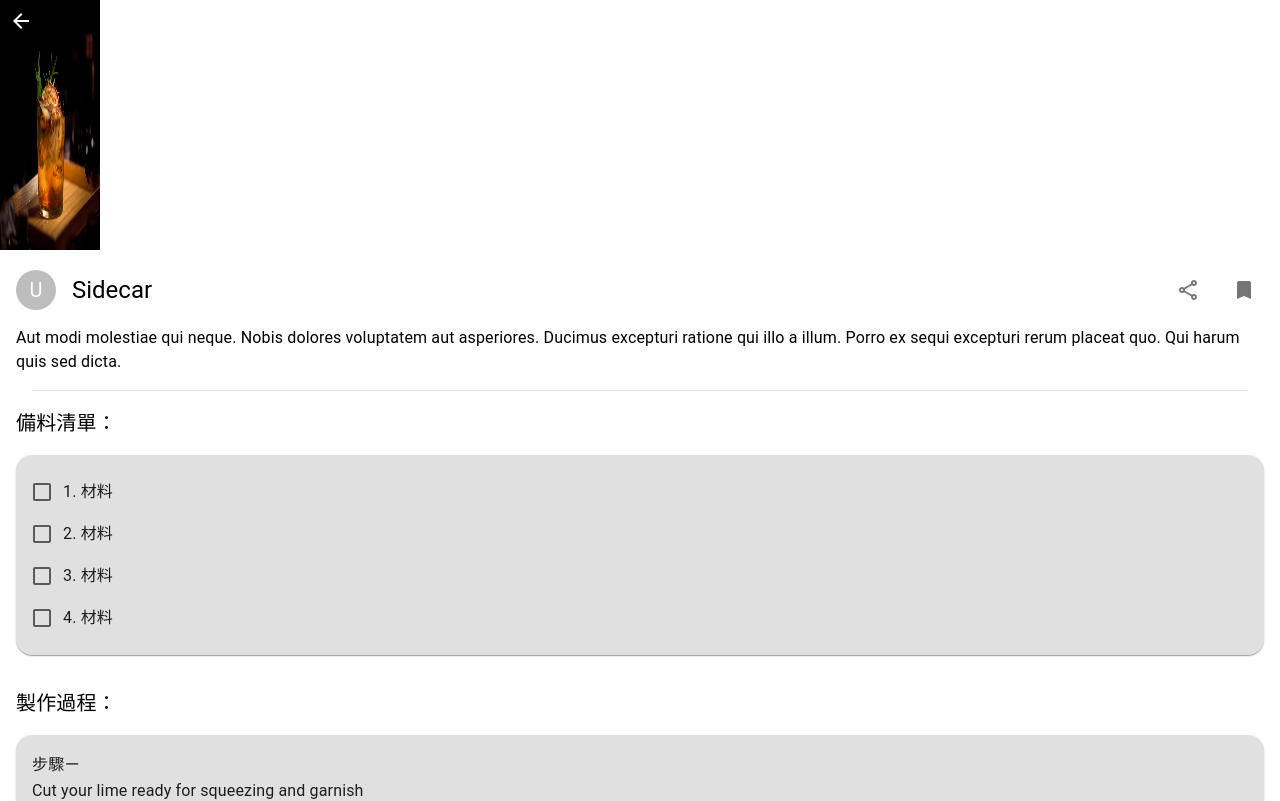
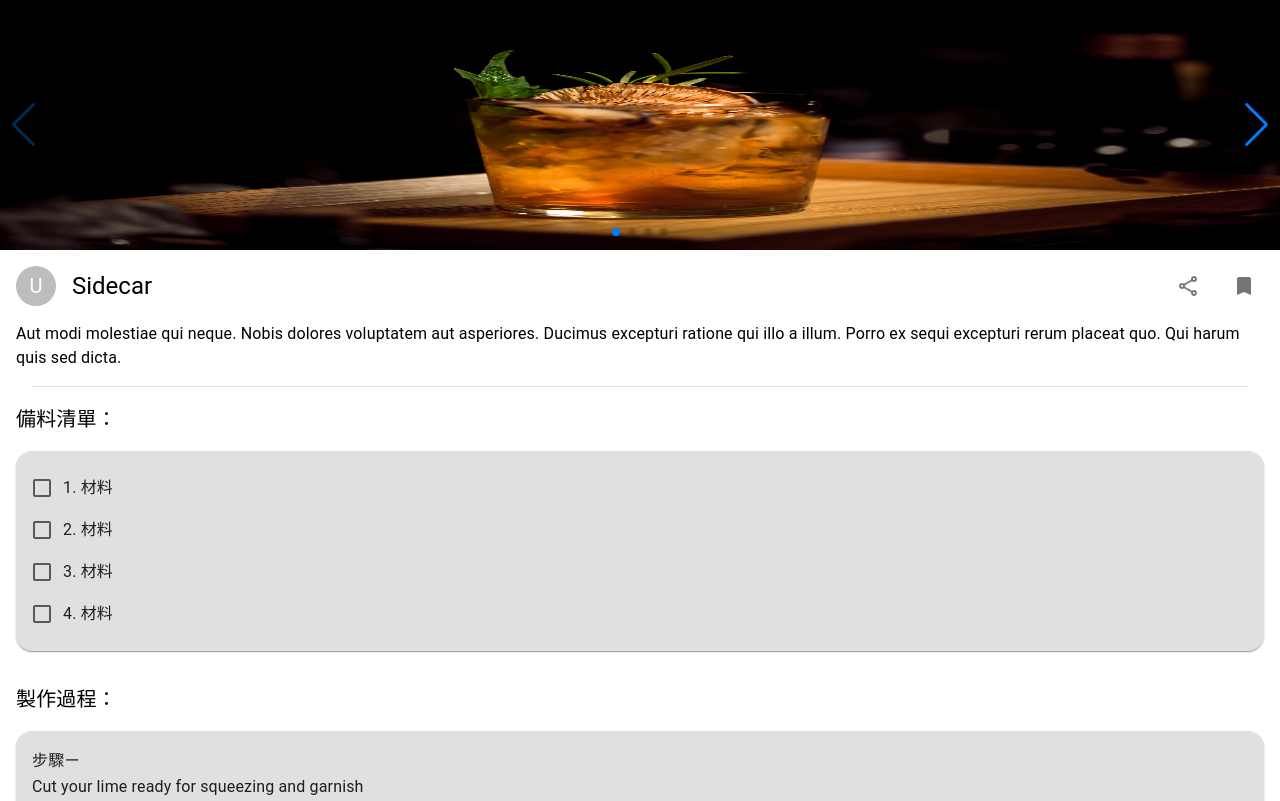
Before and after one commit to beecool-cocktail/application-frontend, a Next.js app: page /cocktail/1 in a window 1280 px wide. Shown: the top 801 px of the page. Built offline with nearby package versions, Linux system fonts and the light colour scheme.

Commit message:
feat: add cocktail image swiper in detail page

```diff
--- /dev/null
+++ b/components/cocktailDetails/ImageSwiper.tsx
@@ -0,0 +1,37 @@
+import Image from 'next/image'
+import { Navigation, Pagination } from 'swiper'
+import { Swiper, SwiperSlide } from 'swiper/react'
+import { Cocktail } from '../../types/cocktail'
+import 'swiper/css'
+import 'swiper/css/navigation'
+import 'swiper/css/pagination'
+
+export interface ImageSwiperProps {
+  cocktail: Cocktail
+}
+
+const ImageSwiper = ({ cocktail }: ImageSwiperProps) => {
+  return (
+    <Swiper
+      modules={[Navigation, Pagination]}
+      navigation
+      pagination={{ clickable: true }}
+      scrollbar={{ draggable: true }}
+    >
+      <SwiperSlide>
+        <Image src={cocktail.photo} alt={cocktail.title} layout="fill" />
+      </SwiperSlide>
+      <SwiperSlide>
+        <Image src={cocktail.photo} alt={cocktail.title} layout="fill" />
+      </SwiperSlide>
+      <SwiperSlide>
+        <Image src={cocktail.photo} alt={cocktail.title} layout="fill" />
+      </SwiperSlide>
+      <SwiperSlide>
+        <Image src={cocktail.photo} alt={cocktail.title} layout="fill" />
+      </SwiperSlide>
+    </Swiper>
+  )
+}
+
+export default ImageSwiper
--- a/components/cocktailDetails/cocktailDetails.tsx
+++ b/components/cocktailDetails/cocktailDetails.tsx
@@ -10,7 +10,8 @@ import {
 import { grey } from '@mui/material/colors'
 import { Box } from '@mui/system'
 import { Cocktail } from '../../types/cocktail'
-import ImageCarousel from './imageCarousel'
+// import ImageCarousel from './imageCarousel'
+import ImageSwiper from './ImageSwiper'
 import CocktailDetailsHeader from './cocktailDetailsHeader'
 
 export type CocktailDetailsProps = {
@@ -20,7 +21,8 @@ export type CocktailDetailsProps = {
 const CocktailDetails = ({ cocktail }: CocktailDetailsProps) => {
   return (
     <Stack>
-      <ImageCarousel cocktail={cocktail} />
+      <ImageSwiper cocktail={cocktail} />
+      {/* <ImageCarousel cocktail={cocktail} /> */}
       <Stack p={2}>
         <CocktailDetailsHeader cocktail={cocktail} />
         <Box py={2}>
--- a/package.json
+++ b/package.json
@@ -20,7 +20,8 @@
     "react-dom": "17.0.2",
     "react-hook-form": "^7.20.5",
     "react-icons": "4.3.1",
-    "react-spring": "^9.3.2"
+    "react-spring": "^9.3.2",
+    "swiper": "^7.4.1"
   },
   "devDependencies": {
     "@galtz-library/prettier-config": "0.1.5",
--- a/pages/index.tsx
+++ b/pages/index.tsx
@@ -6,7 +6,6 @@ import SearchBar from '../components/searchBar'
 import CocktailCardList from '../components/cocktailCardList/cocktailCardList'
 import LoadingScreen from '../components/loadingScreen'
 import { Cocktail } from '../types/cocktail'
-import mockCocktails from '../mock/mockCocktails'
 
 const Home = () => {
   const [cocktails, setCocktails] = useState<Cocktail[]>([])
--- a/styles/globals.css
+++ b/styles/globals.css
@@ -35,3 +35,12 @@ button {
   justify-content: center;
   animation: logo-spin infinite 0.5s linear;
 }
+
+.swiper {
+  height: 250px;
+  width: 100%;
+}
+
+.swiper-slide {
+  width: 100%;
+}
--- /dev/null
+++ b/styles/swiper.module.css
@@ -0,0 +1,8 @@
+.swiper {
+  height: 100px;
+  width: 100%;
+}
+
+.swiper-slide {
+  width: 100%;
+}
```
Also changed, not shown: 1 other file (tests, documents, lock files or other folders).
